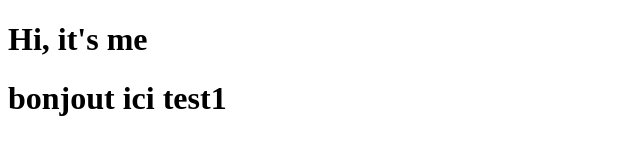
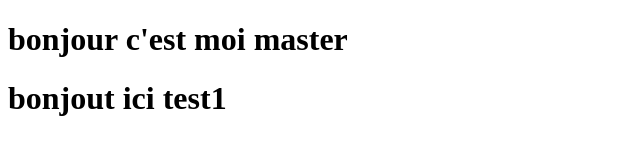
Before and after one commit to HocineBouss/GitCours, a plain HTML site: page index.html in a window 1280 px wide. Shown: the whole page, without its empty margins (0-640 px from the left). Drawn offline with Linux system fonts and the light colour scheme.

Commit message:
commit 2

```diff
--- a/index.html
+++ b/index.html
@@ -7,7 +7,7 @@
     <title>Document</title>
 </head>
 <body>
-    <h1>Hi, it's me</h1>
+    <h1>bonjour c'est moi master</h1>
     <h1>bonjout ici test1</h1>
 </body>
 </html>
```
